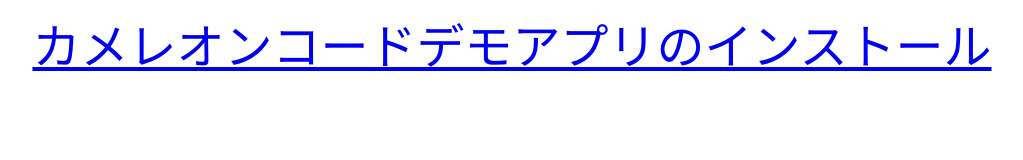
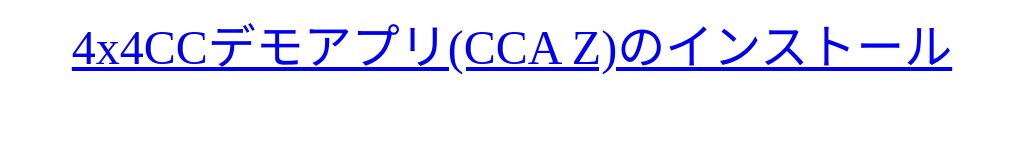
Before and after one commit to shiftApps/CCAZ, a plain HTML site: page index.html in a window 1280 px wide. Shown: the whole page, without its empty margins (128-1151 px from the left). Drawn offline with Linux system fonts and the light colour scheme.

Commit message:
Update index.html

```diff
--- a/index.html
+++ b/index.html
@@ -6,7 +6,7 @@
 <body>
 <center>
 <font size="7">
-<a href="itms-services://?action=download-manifest&amp;url=https://shiftapps.github.io/CCAZ/CCAZ.plist">カメレオンコードデモアプリのインストール</a>
+<a href="itms-services://?action=download-manifest&amp;url=https://shiftapps.github.io/CCAZ/CCAZ.plist">4x4CCデモアプリ(CCA Z)のインストール</a>
 </font><br /><br />
 </center>
 </body>
```
